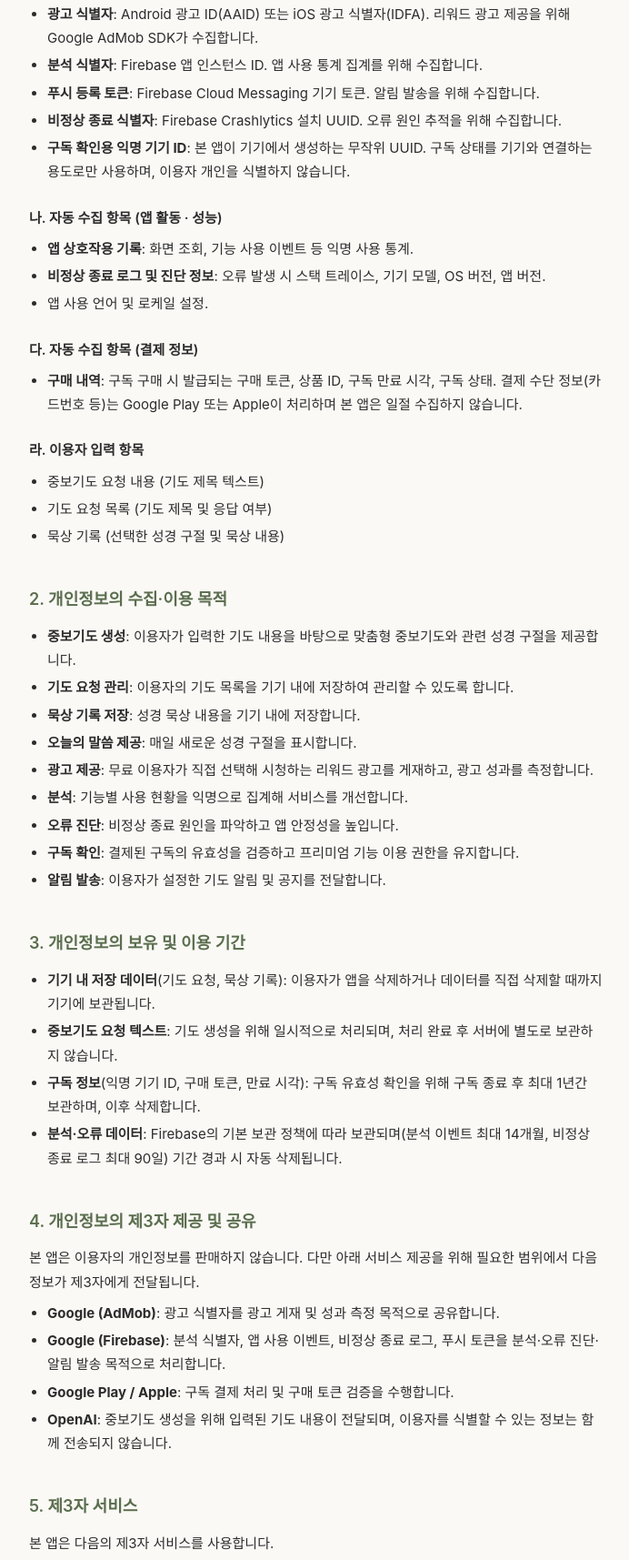
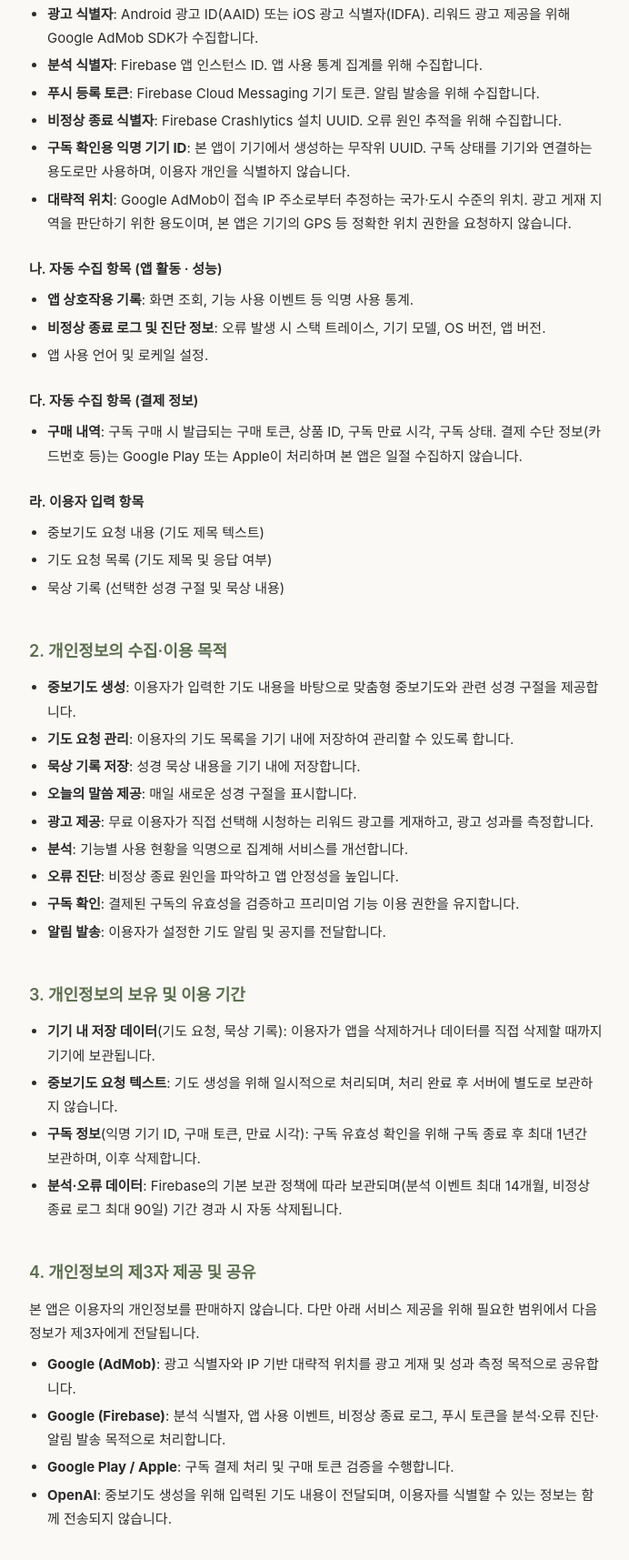
Before and after one commit to Claypark/selah-pages, a plain HTML site: page privacy-policy.html in a window 1280 px wide. Shown: the part 501-2216 px from the top of the page at 91% size, without its empty margins (292-984 px from the left). Drawn offline with Linux system fonts and the light colour scheme.

Commit message:
docs: 대략적 위치(AdMob IP 기반) 수집 명시
Play 데이터 보안 양식에 '위치 > 대략적인 위치'를 선언하려면 방침에도 근거가
있어야 한다. GPS 권한은 요청하지 않음을 함께 명시.

```diff
--- a/privacy-policy.html
+++ b/privacy-policy.html
@@ -121,6 +121,8 @@
       <li><strong>푸시 등록 토큰</strong>: Firebase Cloud Messaging 기기 토큰. 알림 발송을 위해 수집합니다.</li>
       <li><strong>비정상 종료 식별자</strong>: Firebase Crashlytics 설치 UUID. 오류 원인 추적을 위해 수집합니다.</li>
       <li><strong>구독 확인용 익명 기기 ID</strong>: 본 앱이 기기에서 생성하는 무작위 UUID. 구독 상태를 기기와 연결하는 용도로만 사용하며, 이용자 개인을 식별하지 않습니다.</li>
+      <li><strong>대략적 위치</strong>: Google AdMob이 접속 IP 주소로부터 추정하는 국가·도시 수준의 위치.
+        광고 게재 지역을 판단하기 위한 용도이며, 본 앱은 기기의 GPS 등 정확한 위치 권한을 요청하지 않습니다.</li>
     </ul>
 
     <h3>나. 자동 수집 항목 (앱 활동 · 성능)</h3>
@@ -170,7 +172,7 @@
       다음 정보가 제3자에게 전달됩니다.
     </p>
     <ul>
-      <li><strong>Google (AdMob)</strong>: 광고 식별자를 광고 게재 및 성과 측정 목적으로 공유합니다.</li>
+      <li><strong>Google (AdMob)</strong>: 광고 식별자와 IP 기반 대략적 위치를 광고 게재 및 성과 측정 목적으로 공유합니다.</li>
       <li><strong>Google (Firebase)</strong>: 분석 식별자, 앱 사용 이벤트, 비정상 종료 로그, 푸시 토큰을 분석·오류 진단·알림 발송 목적으로 처리합니다.</li>
       <li><strong>Google Play / Apple</strong>: 구독 결제 처리 및 구매 토큰 검증을 수행합니다.</li>
       <li><strong>OpenAI</strong>: 중보기도 생성을 위해 입력된 기도 내용이 전달되며, 이용자를 식별할 수 있는 정보는 함께 전송되지 않습니다.</li>
```
